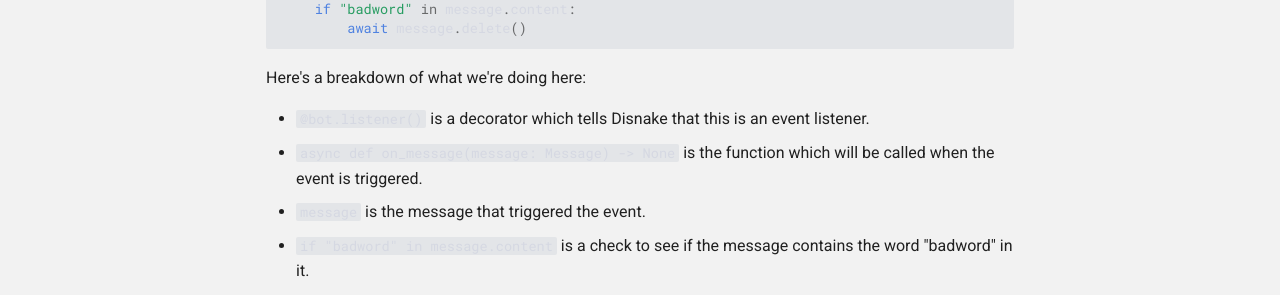
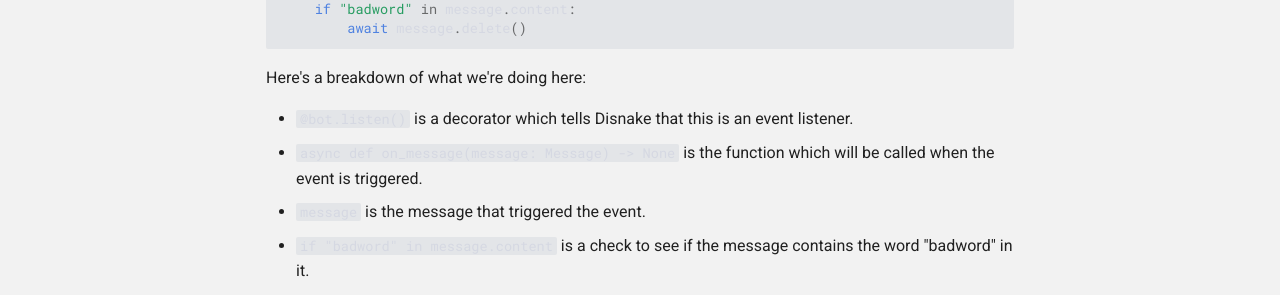
Before and after one commit to vcokltfre/tutorial-v2, an MkDocs documentation site: the page built from docs/tutorial/beginner/05-listeners.md, in a window 1280 px wide and 1377 px high. Shown: the part 846-1141 px from the top of the window. Built offline with MkDocs 1.6.1 and Material for MkDocs 9.7.7, drawn with Linux system fonts in a browser that asks for light colours; comment, search, counter and statistics services are not loaded.

Commit message:
Fix AttributeError for disnake example

````diff
--- a/docs/tutorial/beginner/05-listeners.md
+++ b/docs/tutorial/beginner/05-listeners.md
@@ -59,7 +59,7 @@
 === "Disnake"
 
     ```py
-    @bot.listener()
+    @bot.listen()
     async def on_message(message: Message) -> None:
         if "badword" in message.content:
             await message.delete()
@@ -67,7 +67,7 @@
 
 Here's a breakdown of what we're doing here:
 
-- `@bot.listener()` is a decorator which tells Disnake that this is an event listener.
+- `@bot.listen()` is a decorator which tells Disnake that this is an event listener.
 - `async def on_message(message: Message) -> None` is the function which will be called when the event is triggered.
 - `message` is the message that triggered the event.
 - `if "badword" in message.content` is a check to see if the message contains the word "badword" in it.
````
